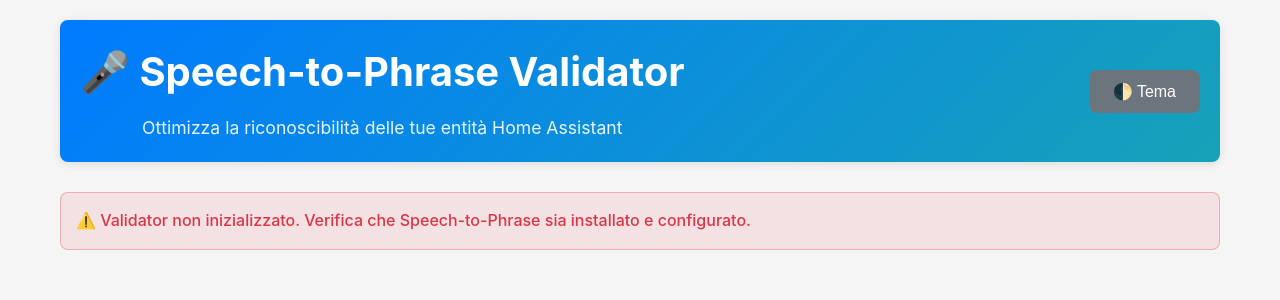
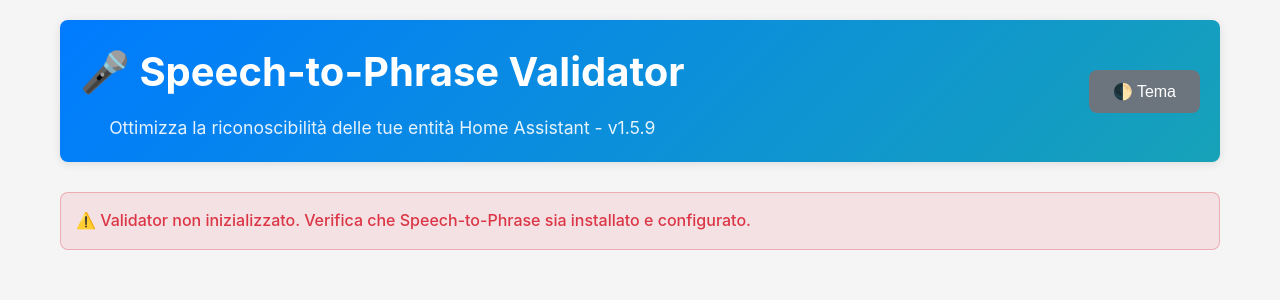
Before and after one commit to remonzo/speech-to-phrase-validator, a FastAPI app: page / in a window 1280 px wide. Shown: the top 300 px of the page. Run offline with FastAPI, Linux system fonts and the light colour scheme; some libraries are stand-ins or nearby versions.

Commit message:
🔄 Update to v1.5.9 - Version Detection Fix
✨ CHANGES:
• Bump version to 1.5.9 for HA add-on update detection
• Add dynamic version display in frontend subtitle
• Centralize version management via template variable

🔧 TECHNICAL:
• config.yaml: version "1.5.9"
• Template: Dynamic version via {{ version }} variable
• API: Pass VERSION constant to template
• JS: Update version references to 1.5.9

Fixes Home Assistant add-on version detection issue.

🤖 Generated with [Claude Code](https://claude.ai/code)

Co-Authored-By: Claude <noreply@anthropic.com>

```diff
--- a/config.yaml
+++ b/config.yaml
@@ -1,5 +1,5 @@
 name: "Speech-to-Phrase Validator"
-version: "1.5.8"
+version: "1.5.9"
 slug: "stp_validator"
 description: "Tool di validazione e ottimizzazione per Speech-to-Phrase che aiuta a verificare la riconoscibilità di parole ed entità. Ottimizzato per add-on Home Assistant."
 url: "https://github.com/remonzo/speech-to-phrase-validator"
--- a/src/api/app.py
+++ b/src/api/app.py
@@ -33,11 +33,14 @@ MODELS_PATH = os.getenv("STP_MODELS_PATH", "/share/speech-to-phrase/models")
 TRAIN_PATH = os.getenv("STP_TRAIN_PATH", "/share/speech-to-phrase/train")
 TOOLS_PATH = os.getenv("STP_TOOLS_PATH", "/share/speech-to-phrase/tools")
 
+# Version constant
+VERSION = "1.5.9"
+
 # Initialize FastAPI app
 app = FastAPI(
     title="Speech-to-Phrase Validator",
     description="Tool di validazione e ottimizzazione per Speech-to-Phrase",
-    version="0.1.0",
+    version=VERSION,
 )
 
 # Setup templates and static files
@@ -123,7 +126,8 @@ async def home(request: Request):
         "models": models,
         "current_model": current_model,
         "has_validator": validator is not None,
-        "ingress_path": ingress_path
+        "ingress_path": ingress_path,
+        "version": VERSION
     })
 
 
--- a/src/web/static/js/app.js
+++ b/src/web/static/js/app.js
@@ -1,15 +1,15 @@
 /**
- * Speech-to-Phrase Validator Frontend v1.5.8
+ * Speech-to-Phrase Validator Frontend v1.5.9
  * Ottimizzato per Add-on Home Assistant
  */
 
-console.log('🎤 Speech-to-Phrase Validator v1.5.8 - HA Add-on Optimized');
+console.log('🎤 Speech-to-Phrase Validator v1.5.9 - HA Add-on Optimized');
 
 // Configuration
 const CONFIG = {
     API_TIMEOUT: 10000,
     INGRESS_PATH: window.INGRESS_PATH || '',
-    VERSION: '1.5.8'
+    VERSION: '1.5.9'
 };
 
 // API Helper
--- a/src/web/templates/index.html
+++ b/src/web/templates/index.html
@@ -18,7 +18,7 @@
             <div style="display: flex; justify-content: space-between; align-items: center;">
                 <div>
                     <h1>🎤 Speech-to-Phrase Validator</h1>
-                    <p class="subtitle">Ottimizza la riconoscibilità delle tue entità Home Assistant</p>
+                    <p class="subtitle">Ottimizza la riconoscibilità delle tue entità Home Assistant - v{{ version }}</p>
                 </div>
                 <button id="theme-toggle" class="btn btn-secondary" style="margin-left: 20px;" onclick="toggleTheme()">
                     🌓 Tema
```
